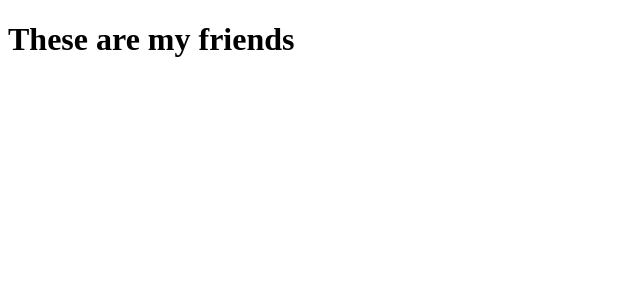
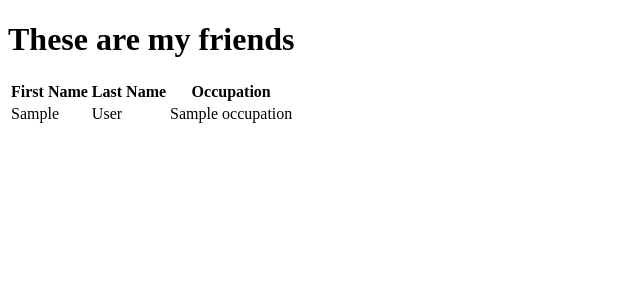
Before and after one commit to Diaz1620/flask_review, a Flask app: template templates/index.html in a window 1280 px wide. Shown: the top 300 px of the page, without its empty margins (0-640 px from the left). Run offline with Flask 2, Linux system fonts and the light colour scheme; the template is opened without the code that fills it: most values are stand-ins (such as "Sample title", 1, 10 or a date in 2020).

Commit message:
Retrived data from database and displayed information to index

```diff
--- a/server.py
+++ b/server.py
@@ -7,7 +7,7 @@ def index():
     # call the get all classmethod to get all friends
     friends = Friend.get_all()
     print(friends)
-    return render_template("index.html")
+    return render_template("index.html", friends = friends)
 
 if __name__ == "__main__":
     app.run(debug=True)
--- a/templates/index.html
+++ b/templates/index.html
@@ -8,5 +8,23 @@
 </head>
 <body>
     <h1>These are my friends</h1>
+    <table>
+        <thead>
+            <tr>
+                <th>First Name</th>
+                <th>Last Name</th>
+                <th>Occupation</th>
+            </tr>
+        </thead>
+        <tbody>
+            {% for one_friend in friends %}
+                <tr>
+                    <td>{{ one_friend.first_name }}</td>
+                    <td>{{ one_friend.last_name }}</td>
+                    <td>{{ one_friend.occupation }}</td>
+                </tr>
+            {% endfor %}
+        </tbody>
+    </table>
 </body>
 </html>
```
